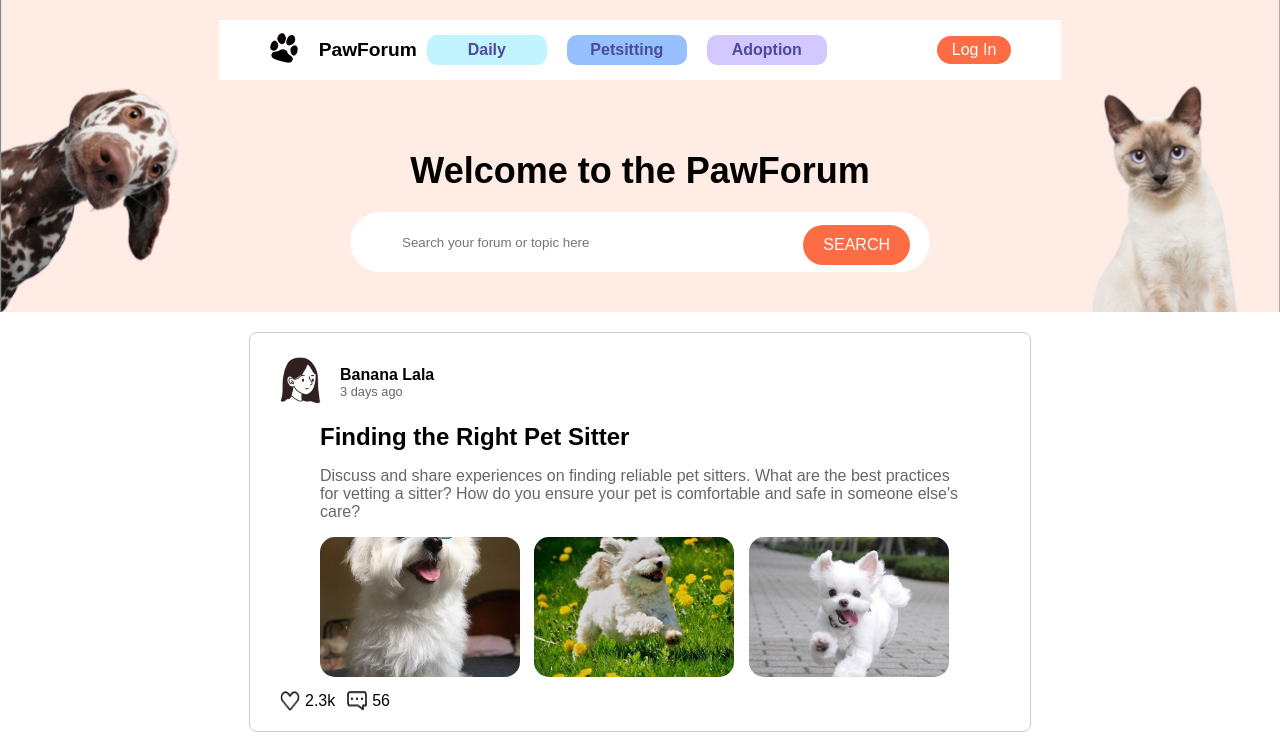
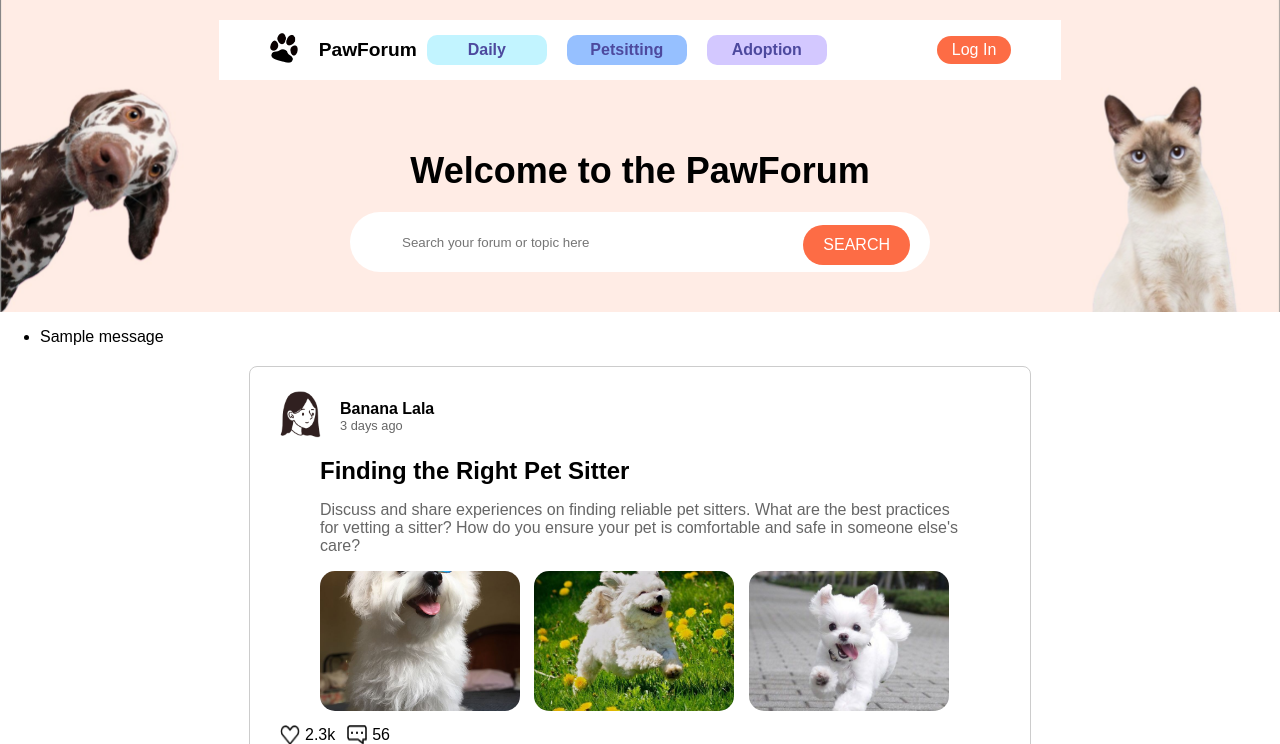
Before and after one commit to Misoto22/Paw-Forum, a Flask app: page / in a window 1280 px wide. Shown: the top 744 px of the page. Run offline with Flask 3, Linux system fonts and the light colour scheme; tables that the repository leaves empty hold one stand-in row (values such as "Sample post"); one stand-in notice (Sample message) is shown.

Commit message:
login/register error fixed

```diff
--- a/app/routes.py
+++ b/app/routes.py
@@ -77,6 +77,7 @@ def init_app_routes(app):
 
     @app.route('/login', methods=['GET', 'POST'])
     def login():
+        error_message = None
         nav = render_template('components/nav_logged_in.html') if current_user.is_authenticated else render_template(
             'components/nav_logged_out.html')
         if request.method == 'POST':
@@ -88,9 +89,8 @@ def init_app_routes(app):
                 flash('Login successful!', 'success')
                 return redirect(url_for('home'))
             else:
-                flash('Invalid username or password', 'error')
-                return redirect(url_for('login'))
-        return render_template('login.html', nav=nav)
+                error_message = 'Invalid username or password'
+        return render_template('login.html', page_name='Login', nav=nav, error_message=error_message)
 
     @app.route('/logout')
     def logout():
--- a/app/templates/base.html
+++ b/app/templates/base.html
@@ -30,6 +30,16 @@
     {% endif %}
     {% endblock %}
 
+    <!-- Flash messages block -->
+    {% with messages = get_flashed_messages(with_categories=true) %}
+      {% if messages %}
+        <ul class="flashes">
+          {% for category, message in messages %}
+            <li class="{{ category }}">{{ message }}</li>
+          {% endfor %}
+        </ul>
+      {% endif %}
+    {% endwith %}
 
     <!-- Error message -->
     {% if error_message %}
```
